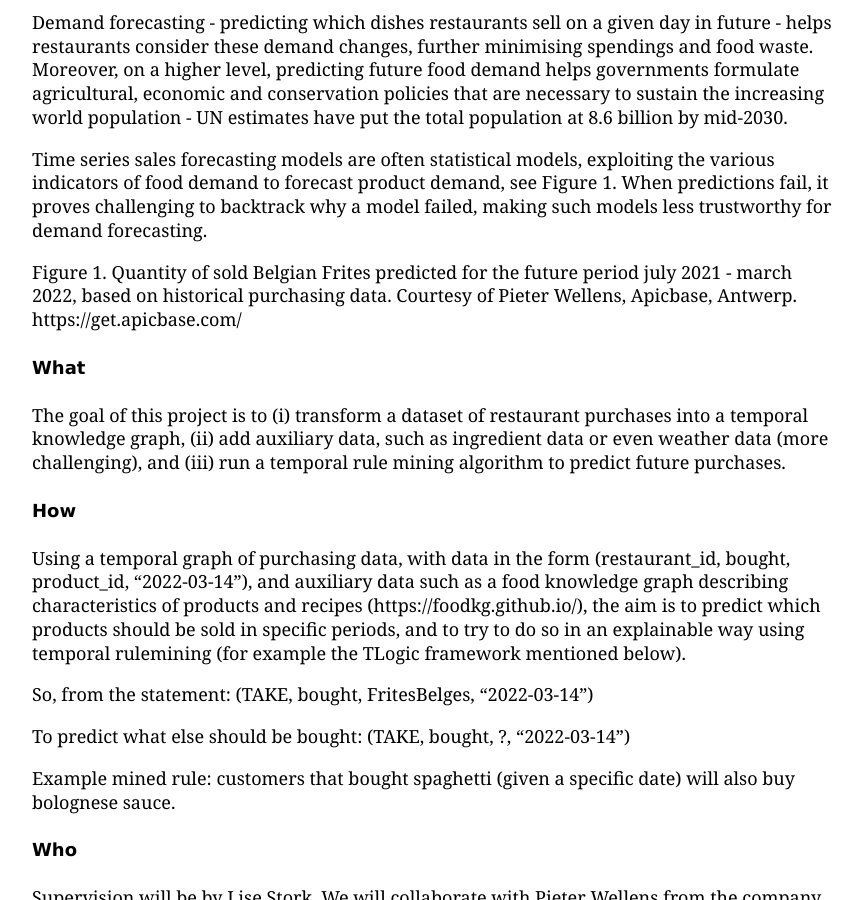
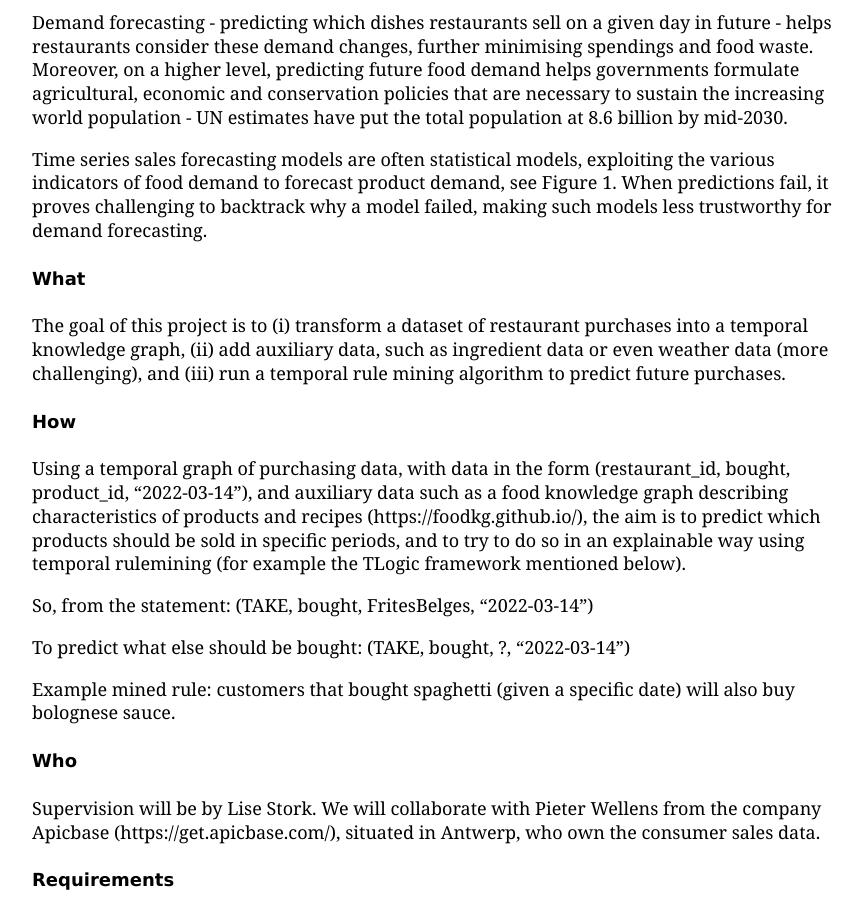
Before and after one commit to kai-vu/site, a Jekyll site: the page built from theses/LS_tempfor.md, in a window 1280 px wide and 900 px high, scrolled down 434 px. Shown: the whole window, without its empty margins (208-1071 px from the left). Built offline with Jekyll 4.4.1, drawn with Linux system fonts in a browser that asks for light colours; our own code applies the rules of GitHub Pages for plain Markdown files.

Commit message:
Update LS_tempfor.md

```diff
--- a/theses/LS_tempfor.md
+++ b/theses/LS_tempfor.md
@@ -19,8 +19,6 @@ Moreover, on a higher level, predicting future food demand helps governments for
 
 Time series sales forecasting models are often statistical models, exploiting the various indicators of food demand to forecast product demand, see Figure 1.
 When predictions fail, it proves challenging to backtrack why a model failed, making such models less trustworthy for demand forecasting.
-
-Figure 1. Quantity of sold Belgian Frites predicted for the future period july 2021 - march 2022, based on historical purchasing data. Courtesy of Pieter Wellens, Apicbase, Antwerp. https://get.apicbase.com/
 
 #### What
 
```
